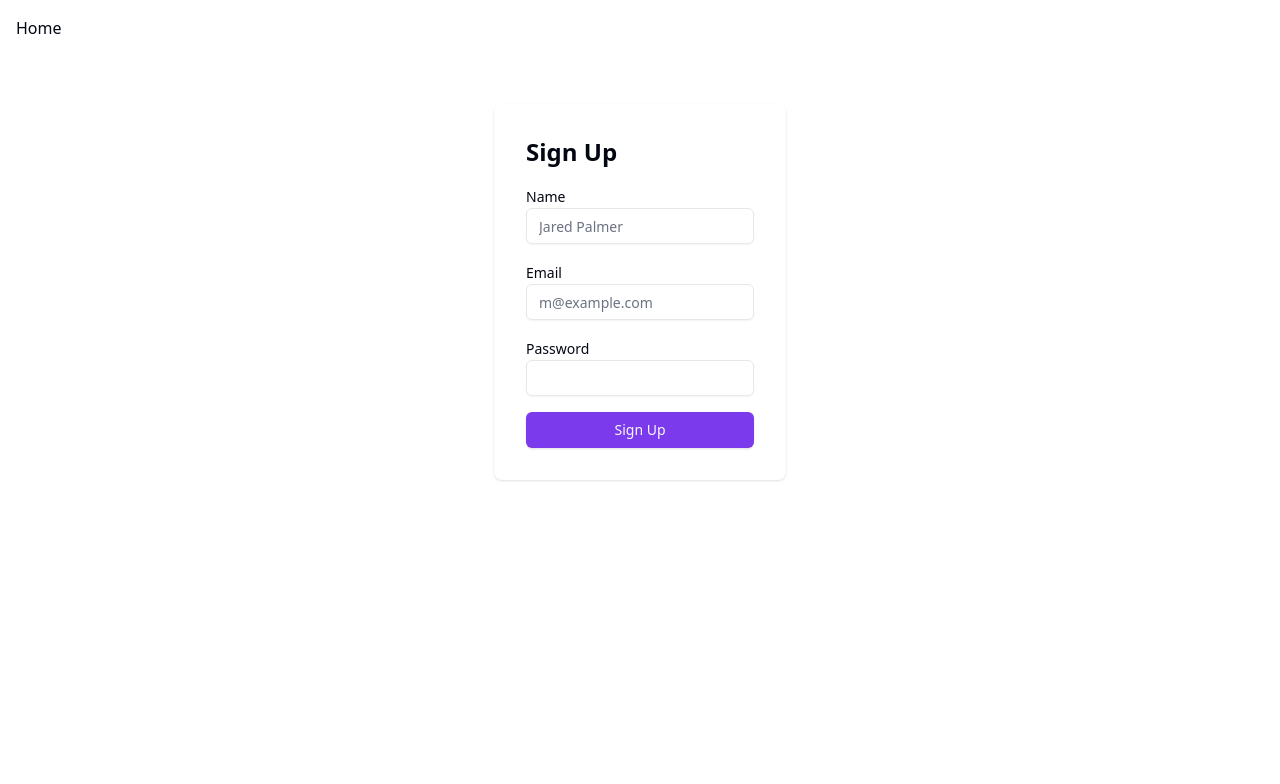
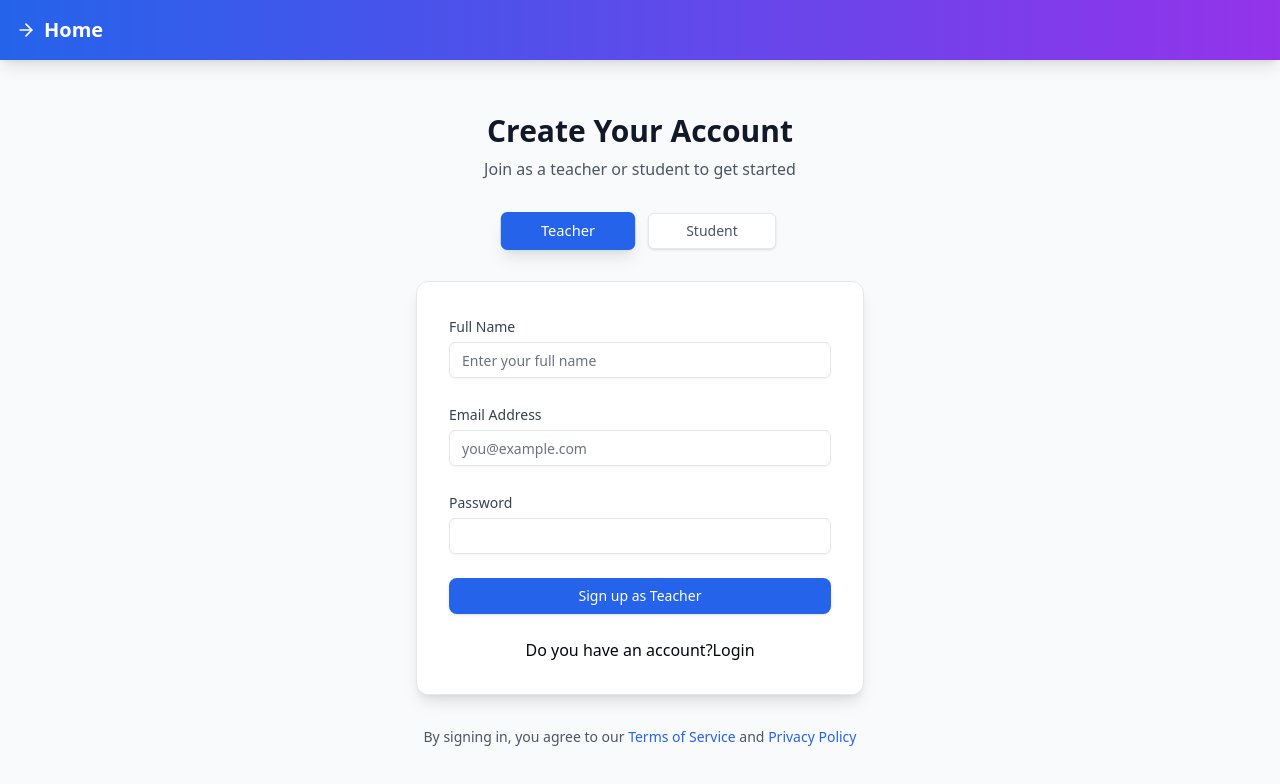
Before and after one commit to Neurexx/arcane, a Next.js app in the folder client/: page /signup in a window 1280 px wide. Shown: the top 784 px of the page. Built offline with nearby package versions, Linux system fonts and the light colour scheme.

Commit message:
sign up changed

```diff
--- a/client/src/app/signup/page.jsx
+++ b/client/src/app/signup/page.jsx
@@ -1,73 +1,232 @@
 "use client"
-import { Button } from "@/components/ui/button";
-import { Input } from "@/components/ui/input";
-import { Label } from "@/components/ui/label";
-import axios from "axios";
-import { signIn } from "next-auth/react";
-import Link from "next/link";
-import { useRouter } from "next/navigation";
-import { FormEvent, useState } from "react";
+import { Button } from "@/components/ui/button"
+import { Input } from "@/components/ui/input"
+import { Label } from "@/components/ui/label"
+import { Alert, AlertDescription } from "@/components/ui/alert"
+import { Loader2,ArrowRight } from "lucide-react"
+import axios from "axios"
+import { signIn } from "next-auth/react"
+import Link from "next/link"
+import { useRouter } from "next/navigation"
+import { useState } from "react"
 
 export default function Signup() {
+  const [userData, setUserData] = useState({
+    name: "",
+    email: "",
+    password: ""
+  })
+  const [error, setError] = useState("")
+  const [selectedRole, setSelectedRole] = useState("teacher")
+  const [loading, setLoading] = useState(false)
+  const [passwordStrength, setPasswordStrength] = useState("")
+  const router = useRouter()
 
-  const [userData,setUserData]=useState({})
-  const [error,setError]=useState("")
-  const router=useRouter()
+  const checkPasswordStrength = (password) => {
+    if (password.length < 8) return "weak"
+    const hasUpperCase = /[A-Z]/.test(password)
+    const hasLowerCase = /[a-z]/.test(password)
+    const hasNumbers = /\d/.test(password)
+    const hasSpecialChar = /[!@#$%^&*(),.?":{}|<>]/.test(password)
 
-  async function handleSubmit(e){
+    const strength = [hasUpperCase, hasLowerCase, hasNumbers, hasSpecialChar].filter(Boolean).length
+    return strength <= 2 ? "weak" : strength === 3 ? "medium" : "strong"
+  }
 
+  const handleInputChange = (e) => {
+    const { id, value } = e.target
+    setUserData(prev => ({ ...prev, [id]: value }))
+    if (id === "password") {
+      setPasswordStrength(checkPasswordStrength(value))
+    }
+    // Clear error when user types
+    setError("")
+  }
+
+  async function handleSubmit(e) {
     try {
       e.preventDefault()
-      const res=await axios.post("/api/signup",userData)
+      setLoading(true)
+      setError("")
 
-      console.log(res)
-      if(res.status===201){
+      if (passwordStrength === "weak") {
+        setError("Please choose a stronger password")
+        setLoading(false)
+        return
+      }
 
-        await signIn('credentials', {
+      const data = { ...userData, role: selectedRole }
+      const res = await axios.post("/api/signup", data)
+
+      if (res.status === 201) {
+        await signIn("credentials", {
           redirect: false,
-          //@ts-ignore
           identifier: userData.email,
-          //@ts-ignore
           password: userData.password,
-        });
+        })
         router.push("/dashboard")
       }
-
-
     } catch (error) {
-      //@ts-expect-error
-      if(error.response.data.message==="User with this email already exists")
-        setError("User with this email already exists")
-
+      setError(error.response?.data?.message || "An error occurred during signup")
+    } finally {
+      setLoading(false)
     }
   }
-    return (<>
-      <header className="p-4">
-        <Link href="/">Home</Link>
+
+  const getStrengthColor = () => {
+    switch (passwordStrength) {
+      case "weak": return "bg-red-500"
+      case "medium": return "bg-yellow-500"
+      case "strong": return "bg-green-500"
+      default: return "bg-gray-200"
+    }
+  }
+
+  return (
+    <div className="min-h-screen w-full flex flex-col bg-gray-50">
+      <header className="p-4 bg-gradient-to-r from-blue-600 to-purple-600 text-white shadow-lg">
+        <div className="mx-auto flex justify-between items-center">
+        <Link
+            href="/"
+            className="text-xl font-bold hover:text-blue-100 transition-colors flex items-center gap-2"
+          >
+            <ArrowRight className="h-5 w-5" />
+            Home
+          </Link>
+          <nav className="space-x-4">
+          </nav>
+        </div>
       </header>
-      <main className="flex-1 flex items-center justify-center px-4 py-12">
-      <div className=" rounded-lg p-8 shadow">
-            <h2 className="text-2xl font-bold mb-4">Sign Up</h2>
-            <form className="space-y-4" onSubmit={handleSubmit}>
+
+      <main className="flex-1 flex flex-col items-center justify-center px-4 py-12">
+        <div className="w-full max-w-md space-y-8">
+          <div className="text-center">
+            <h1 className="text-3xl font-bold text-gray-900">
+              Create Your Account
+            </h1>
+            <p className="mt-2 text-gray-600">
+              Join as a teacher or student to get started
+            </p>
+          </div>
+
+          <div className="flex justify-center space-x-4">
+            {["teacher", "student"].map((role) => (
+              <Button
+                key={role}
+                onClick={() => setSelectedRole(role)}
+                className={`w-32 transition-all ${
+                  selectedRole === role
+                    ? "bg-blue-600 text-white shadow-lg scale-105"
+                    : "bg-white text-gray-600 hover:bg-gray-50 border border-gray-200"
+                }`}
+              >
+                {role.charAt(0).toUpperCase() + role.slice(1)}
+              </Button>
+            ))}
+          </div>
+
+          <div className="bg-white p-8 rounded-xl shadow-lg border border-gray-200">
+            <form onSubmit={handleSubmit} className="space-y-6">
               <div>
-                <Label htmlFor="name">Name</Label>
-                <Input id="name" placeholder="Jared Palmer" required onChange={(e)=>{setUserData({...userData,name:e.target.value})}} />
+                <Label htmlFor="name" className="text-gray-700">Full Name</Label>
+                <Input
+                  id="name"
+                  value={userData.name}
+                  onChange={handleInputChange}
+                  placeholder="Enter your full name"
+                  required
+                  className="mt-1"
+                />
               </div>
+
               <div>
-                <Label htmlFor="email">Email</Label>
-                <Input id="email" type="email" placeholder="m@example.com" required onChange={(e)=>{setUserData({...userData,email:e.target.value})}} />
+                <Label htmlFor="email" className="text-gray-700">Email Address</Label>
+                <Input
+                  id="email"
+                  type="email"
+                  value={userData.email}
+                  onChange={handleInputChange}
+                  placeholder="you@example.com"
+                  required
+                  className="mt-1"
+                />
               </div>
+
               <div>
-                <Label htmlFor="password">Password</Label>
-                <Input id="password" type="password" required onChange={(e)=>{setUserData({...userData,password:e.target.value})}}/>
+                <Label htmlFor="password" className="text-gray-700">Password</Label>
+                <Input
+                  id="password"
+                  type="password"
+                  value={userData.password}
+                  onChange={handleInputChange}
+                  required
+                  className="mt-1"
+                />
+                {userData.password && (
+                  <div className="mt-2">
+                    <div className="h-1 w-full bg-gray-200 rounded-full overflow-hidden">
+                      <div
+                        className={`h-full ${getStrengthColor()} transition-all`}
+                        style={{ width: passwordStrength === "weak" ? "33%" : passwordStrength === "medium" ? "66%" : "100%" }}
+                      />
+                    </div>
+                    <p className={`text-sm mt-1 ${
+                      passwordStrength === "weak" ? "text-red-500" :
+                      passwordStrength === "medium" ? "text-yellow-600" :
+                      "text-green-600"
+                    }`}>
+                      Password strength: {passwordStrength}
+                    </p>
+                  </div>
+                )}
               </div>
-              <Button type="submit" className="w-full">
-                Sign Up
+
+              {error && (
+                <Alert variant="destructive">
+                  <AlertDescription>{error}</AlertDescription>
+                </Alert>
+              )}
+
+              <Button
+                type="submit"
+                disabled={loading}
+                className="w-full bg-blue-600 hover:bg-blue-700 text-white py-3 rounded-lg transition-colors"
+              >
+                {loading ? (
+                  <>
+                    <Loader2 className="mr-2 h-4 w-4 animate-spin" />
+                    Creating Account...
+                  </>
+                ) : (
+                  `Sign up as ${selectedRole === "teacher" ? "Teacher" : "Student"}`
+                )}
               </Button>
-              {error.length>0 && <div className="">{error}</div>}
             </form>
+            <nav>
+              <br />
+              <p className="text-center">
+                Do you have an account?
+                <Link
+                  href="/login"
+                  className="hover:text-blue-700 transition-colors"
+                >
+                  Login
+                </Link>
+              </p>
+            </nav>
           </div>
-          </main>
-      </>
-    )
-  }
+          <div className="text-center text-sm text-gray-600">
+            By signing in, you agree to our{" "}
+            <Link href="/terms" className="text-blue-600 hover:text-blue-500">
+              Terms of Service
+            </Link>{" "}
+            and{" "}
+            <Link href="/privacy" className="text-blue-600 hover:text-blue-500">
+              Privacy Policy
+            </Link>
+          </div>
+        </div>
+      </main>
+    </div>
+  )
+}
```
